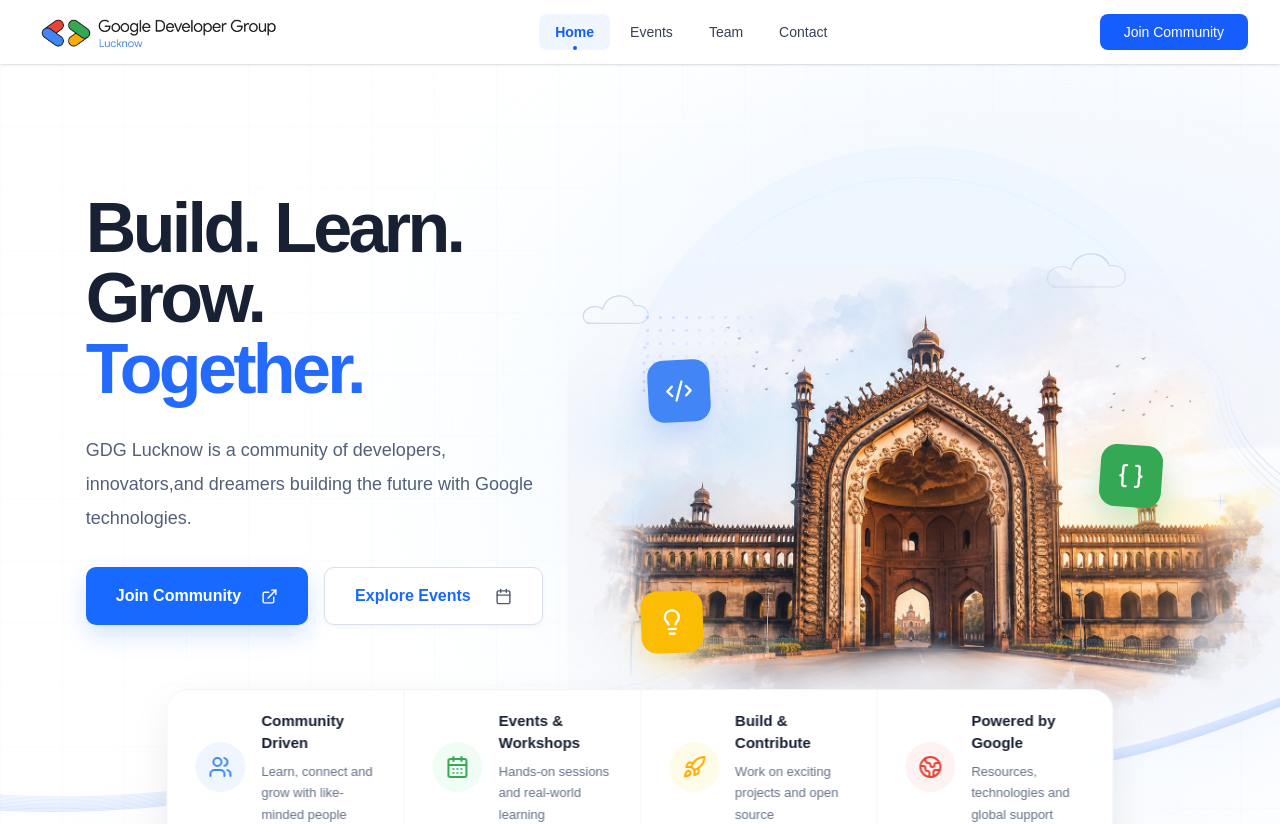
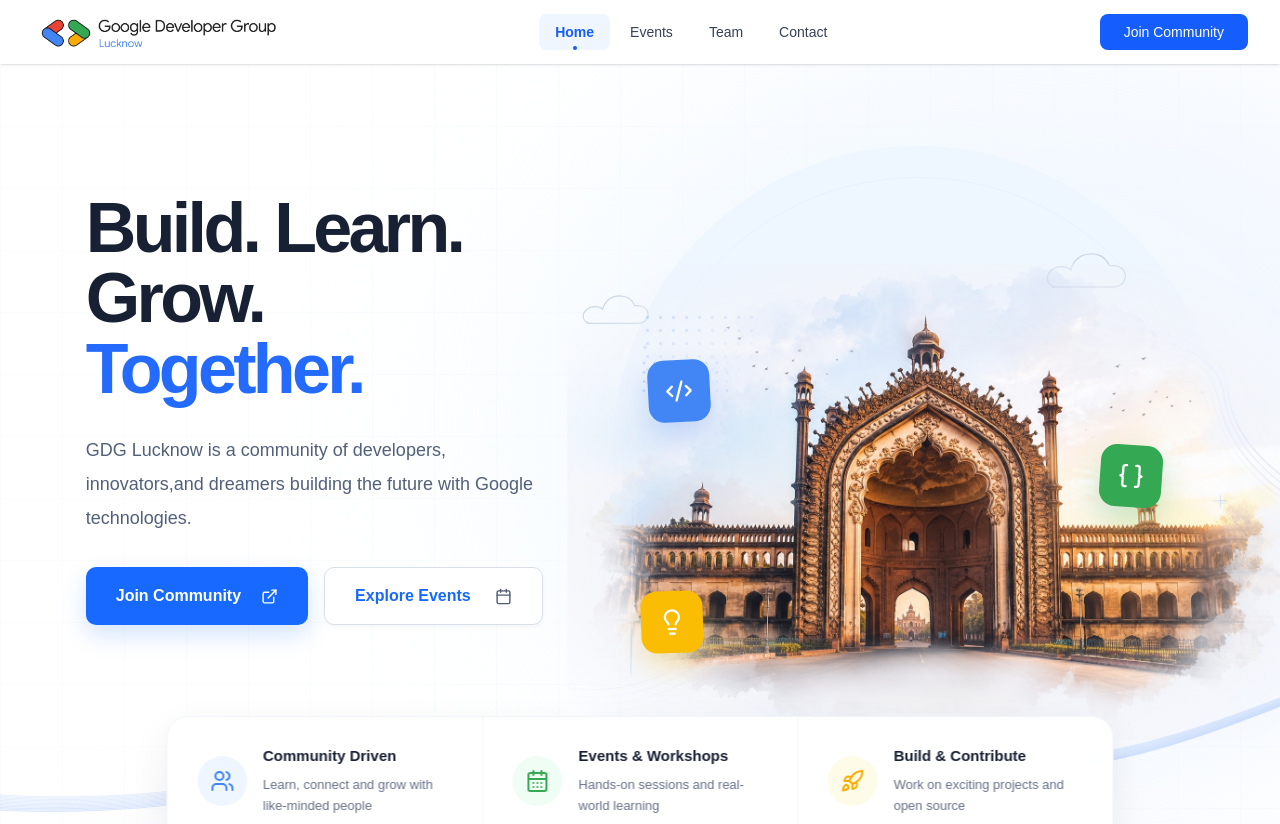
Before and after one commit to bhatiaarpit/gdg_lucknow, a Next.js app: page / in a window 1280 px wide. Shown: the top 824 px of the page. Built offline with nearby package versions, Linux system fonts and the light colour scheme.

Commit message:
eslint issue resolved

```diff
--- a/src/app/page.tsx
+++ b/src/app/page.tsx
@@ -8,7 +8,7 @@ export default function Layout({ }) {
     <div>
       <Header />
       <Hero/>
-      <Footer/>
+      <Footer showCommunityBanner />
     </div>
   );
 }
--- a/src/components/Footer/index.tsx
+++ b/src/components/Footer/index.tsx
@@ -147,7 +147,11 @@ const FooterLinkList = ({ links }: { links: FooterLink[] }) => (
   </ul>
 );
 
-const Footer = () => {
+type FooterProps = {
+  showCommunityBanner?: boolean;
+};
+
+const Footer = ({ showCommunityBanner = false }: FooterProps) => {
   const [email, setEmail] = useState('');
 
   const nextEvent = upcomingEvents[0];
@@ -177,6 +181,7 @@ const Footer = () => {
 
   return (
     <footer>
+      {showCommunityBanner && (
         <div className="bg-white">
           <div className="mx-auto max-w-7xl px-4 pb-10 sm:px-6 lg:px-8">
             <div className="relative overflow-hidden rounded-3xl border border-gray-100 bg-gradient-to-r from-slate-50 via-white to-slate-50 p-6 shadow-lg shadow-gray-900/5 sm:p-8">
@@ -214,6 +219,7 @@ const Footer = () => {
             </div>
           </div>
         </div>
+      )}
 
       <div className="bg-[#0d1b31]">
         <div className="relative overflow-hidden">
--- a/src/components/Hero/index.tsx
+++ b/src/components/Hero/index.tsx
@@ -13,7 +13,6 @@ import {
   ChevronRight,
   Code2,
   ExternalLink,
-  Globe2,
   Lightbulb,
   Rocket,
   Users,
@@ -45,13 +44,6 @@ const Hero = () => {
       description: 'Work on exciting projects and open source',
       bg: 'bg-yellow-50',
       color: 'text-[#F9AB00]',
-    },
-    {
-      icon: Globe2,
-      title: 'Powered by Google',
-      description: 'Resources, technologies and global support',
-      bg: 'bg-red-50',
-      color: 'text-[#EA4335]',
     },
   ];
 
@@ -338,6 +330,57 @@ const Hero = () => {
               "
             />
 
+            {/* RUMI GATE */}
+
+            <div
+              className="
+                absolute
+                bottom-[4px]
+                left-[58%]
+                z-10
+                w-[118%]
+                max-w-[1010px]
+                -translate-x-1/2
+
+                sm:w-[108%]
+
+                lg:w-[108%]
+
+                xl:w-[111%]
+
+                2xl:w-[115%]
+              "
+            >
+              <Image
+                src={rumiGate}
+                alt="Rumi Gate, landmark of Lucknow"
+                priority
+                placeholder="blur"
+                sizes="(max-width: 1024px) 100vw, 1000px"
+                className="h-auto w-full mix-blend-multiply"
+                style={{
+                  maskImage: `
+                    radial-gradient(
+                      ellipse 72% 70% at 52% 53%,
+                      black 44%,
+                      rgba(0,0,0,.96) 58%,
+                      rgba(0,0,0,.62) 72%,
+                      transparent 92%
+                    )
+                  `,
+                  WebkitMaskImage: `
+                    radial-gradient(
+                      ellipse 72% 70% at 52% 53%,
+                      black 44%,
+                      rgba(0,0,0,.96) 58%,
+                      rgba(0,0,0,.62) 72%,
+                      transparent 92%
+                    )
+                  `,
+                }}
+              />
+            </div>
+
             {/* second very subtle ring */}
 
             <div
@@ -409,59 +452,6 @@ const Hero = () => {
                 backgroundSize: '13px 13px',
               }}
             />
-
-            {/* ================================================= */}
-            {/* RUMI GATE */}
-            {/* ================================================= */}
-
-            <div
-              className="
-                absolute
-                bottom-[4px]
-                left-[58%]
-                z-10
-                w-[118%]
-                max-w-[1010px]
-                -translate-x-1/2
-
-                sm:w-[108%]
-
-                lg:w-[108%]
-
-                xl:w-[111%]
-
-                2xl:w-[115%]
-              "
-            >
-              <Image
-                src={rumiGate}
-                alt="Rumi Gate, landmark of Lucknow"
-                priority
-                placeholder="blur"
-                sizes="(max-width: 1024px) 100vw, 1000px"
-                className="h-auto w-full mix-blend-multiply"
-                style={{
-                  maskImage: `
-                    radial-gradient(
-                      ellipse 72% 70% at 52% 53%,
-                      black 44%,
-                      rgba(0,0,0,.96) 58%,
-                      rgba(0,0,0,.62) 72%,
-                      transparent 92%
-                    )
-                  `,
-                  WebkitMaskImage: `
-                    radial-gradient(
-                      ellipse 72% 70% at 52% 53%,
-                      black 44%,
-                      rgba(0,0,0,.96) 58%,
-                      rgba(0,0,0,.62) 72%,
-                      transparent 92%
-                    )
-                  `,
-                }}
-              />
-            </div>
 
             {/* BLUE CODE */}
 
@@ -621,7 +611,7 @@ const Hero = () => {
 
               sm:grid-cols-2
 
-              lg:grid-cols-4
+              lg:grid-cols-3
             "
           >
             {features.map((feature, index) => {
@@ -634,6 +624,7 @@ const Hero = () => {
                     flex
                     min-h-[128px]
                     items-center
+                    justify-center
                     gap-4
                     px-7
                     py-5
```
Lines whose indentation alone changed are shown as unchanged.
